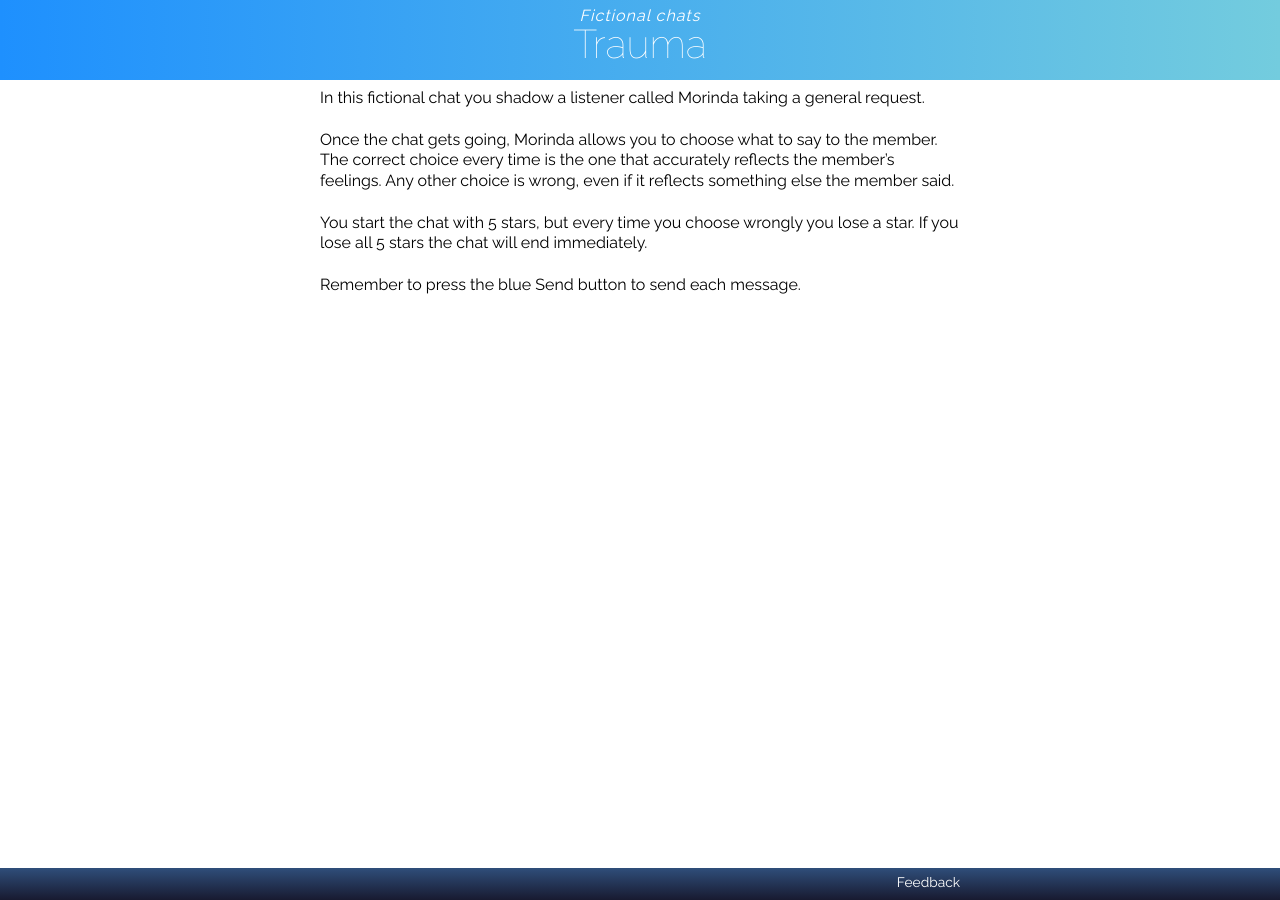
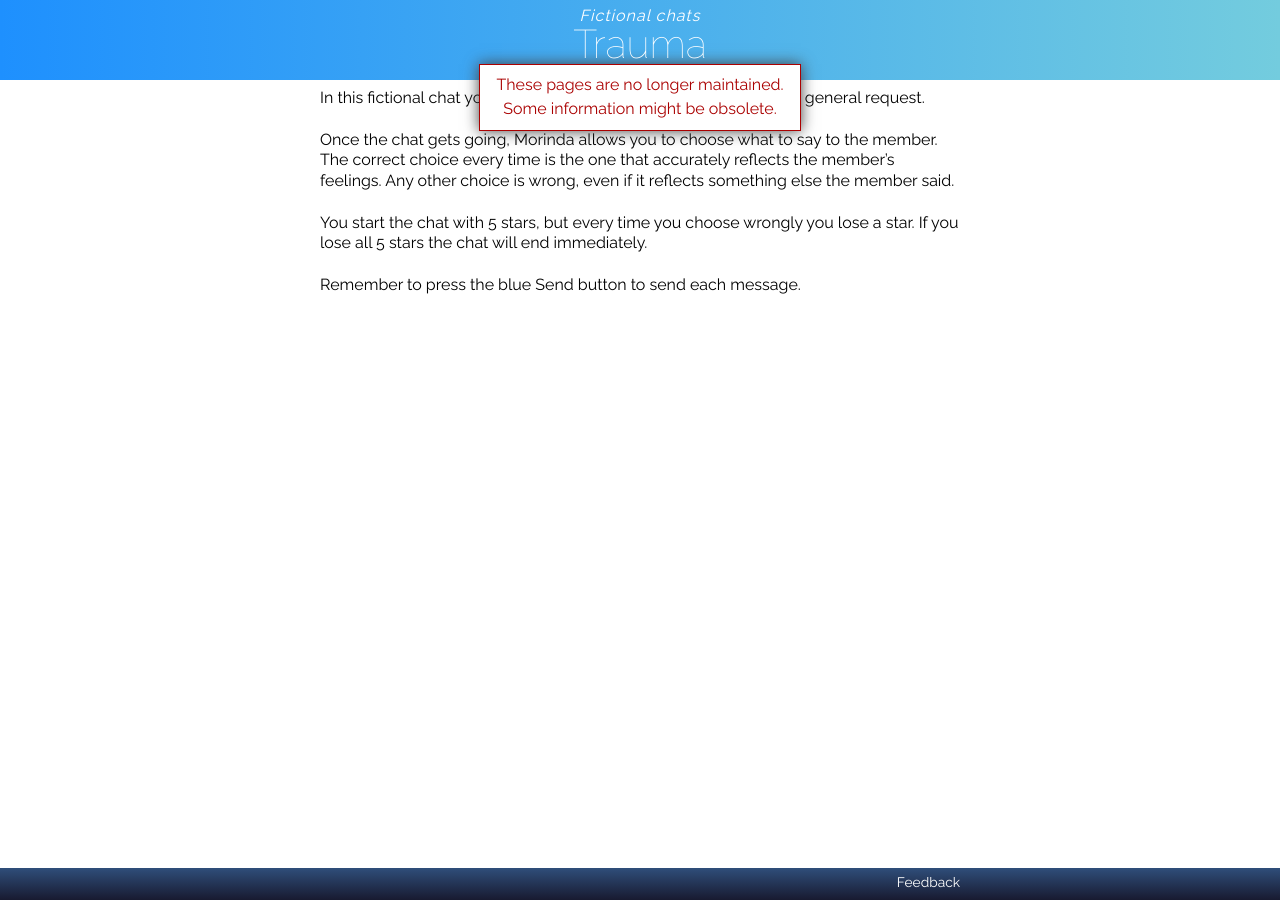
Before and after one commit to RarelyCharlie/rarelycharlie.github.io, a Jekyll site: the page built from _chat/chat02.md, in a window 1280 px wide. Built offline with Jekyll 4.4.1, drawn with Linux system fonts in a browser that asks for light colours; nearby versions of some CDN libraries.

Commit message:
obsolete chat.html

```diff
--- a/_layouts/chat.html
+++ b/_layouts/chat.html
@@ -26,7 +26,9 @@
 </script>
 </head>
 <body class="{{ page.class }}">
-<div id="header"><span>{% if page.class == 'index' %}Fictional chats{% else %}A fictional chat{% endif %}</span><h2>{{ page.title }}</h2></div>
+<div id="header"><span>{% if page.class == 'index' %}Fictional chats{% else %}A fictional chat{% endif %}</span><h2>{{ page.title }}</h2>
+<p style="border:  1px solid #a00; margin:  0 auto; background: white; width:  20em; color:  #a00; box-shadow: #444 0 0 14px;">These pages are no longer maintained.<br>Some information might be obsolete.</p>
+</div>
 <div id="content">
 {{ content }}
 </div>
```
